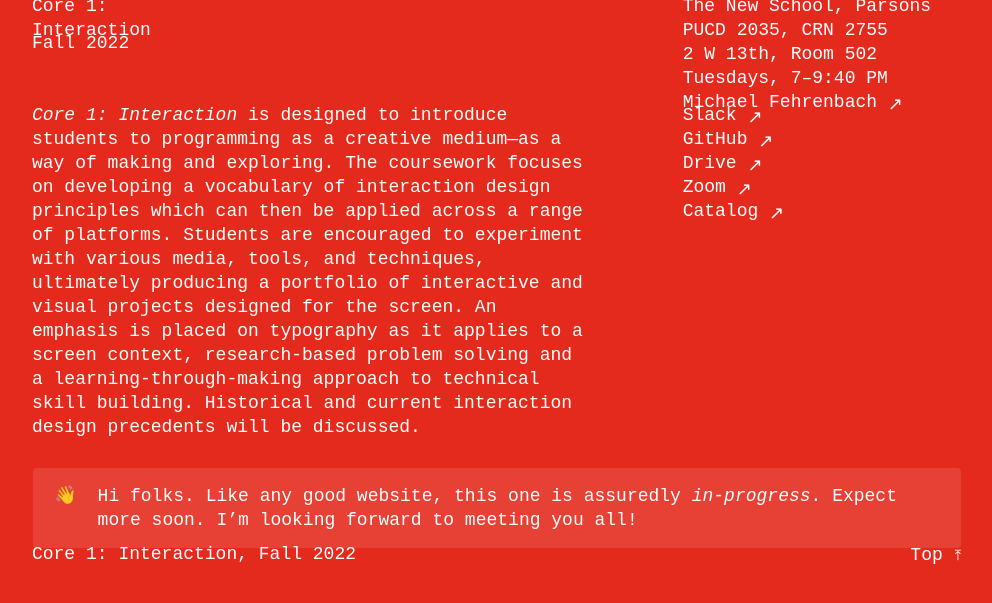
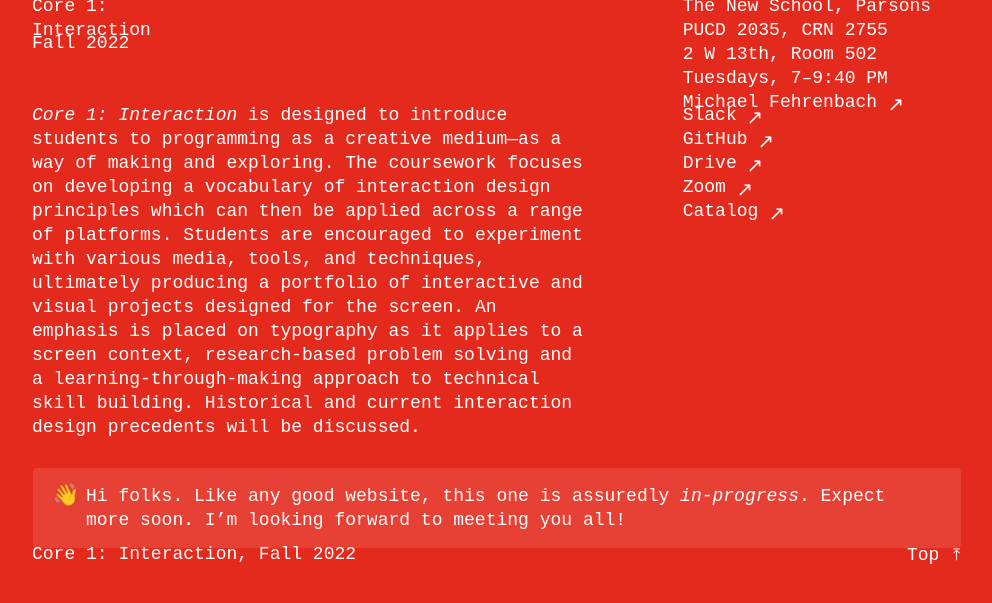
Before and after one commit to core-interaction/core-interaction.github.io, a Jekyll site: the page built from index.md, in a window 1280 px wide. Shown: the top 603 px of the page, without its empty margins (143-1135 px from the left). Built offline with Jekyll 4.4.1, drawn with Linux system fonts in a browser that asks for light colours.

Commit message:
Back to reg.

```diff
--- a/assets/styles/common.scss
+++ b/assets/styles/common.scss
@@ -14,7 +14,7 @@
 
 
 :root {
-	@extend %font--sf--mono--light;
+	@extend %font--sf--mono--regular;
 
 	--typography--leading:        1.333;
 	--typography--leading--loose: 2;
@@ -114,7 +114,9 @@
 	display:     inline-block;
 	font-weight: var(--typography--weight);
 	margin-left: var(--icon--gap);
+	text-align:  center;
 	transform:   translateY(var(--icon--shift, 0rem)) scale(var(--icon--scale, 1));
+	width:       1ch;
 
 	&.center--x { --icon--shift: 0.075em } // Center down to x-height;
 }
@@ -139,17 +141,27 @@ body {
 	// Icons. Keep these up here so Markdown variants cascade.
 	.icon--sf {
 		@extend %--icon--span;
+		@extend %font--sf--mono--light;
+
+		--icon--scale: 1.1;
 	}
 
 	.icon--emoji {
 		@extend %--icon--span;
+
+		--icon--scale: 1.2;
+		--icon--shift: 0.1em;
+
+		transform-origin: right;
 	}
 
 	.icon--sf--regular {
 		@extend %--icon--span;
 		@extend %font--sf--regular;
 
-		--icon--scale: 0.8;
+		--icon--scale: 0.9;
+
+		&.center--x { --icon--shift: 0.05em }
 	}
 
 
```
